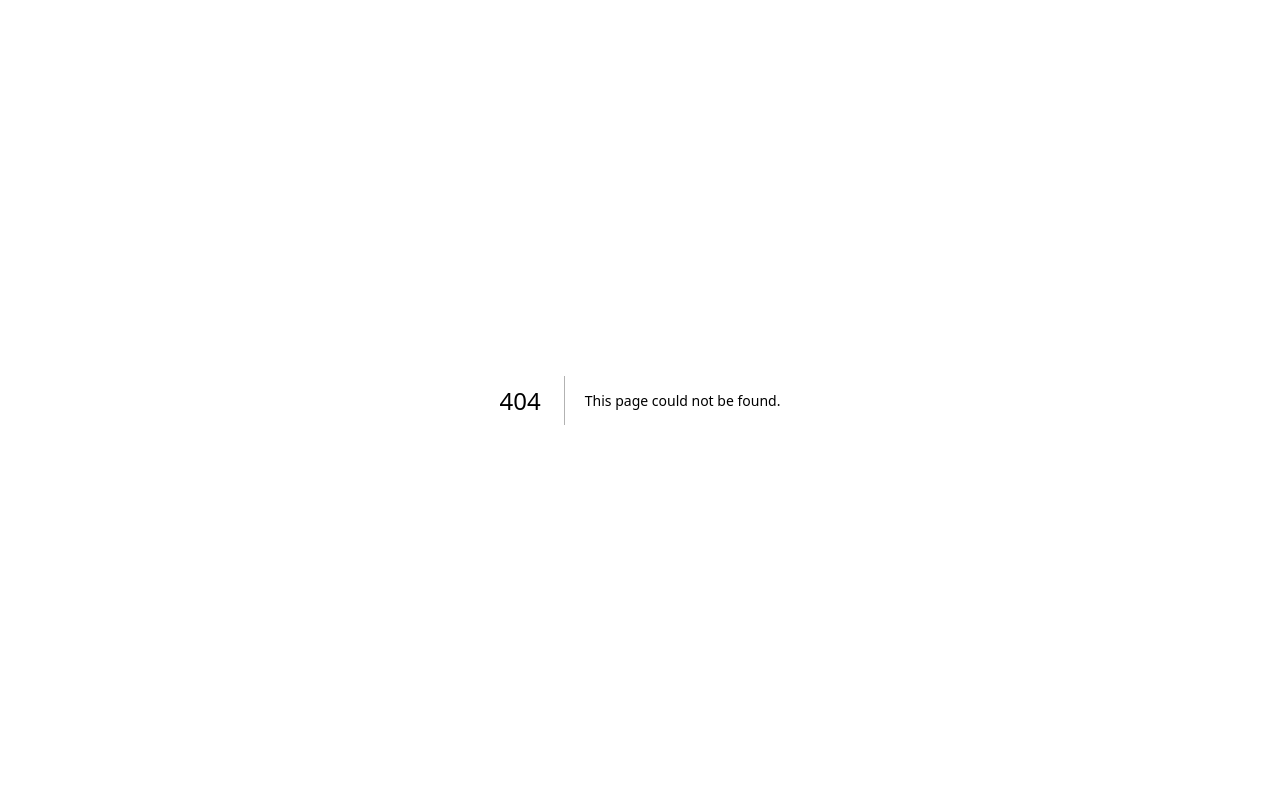
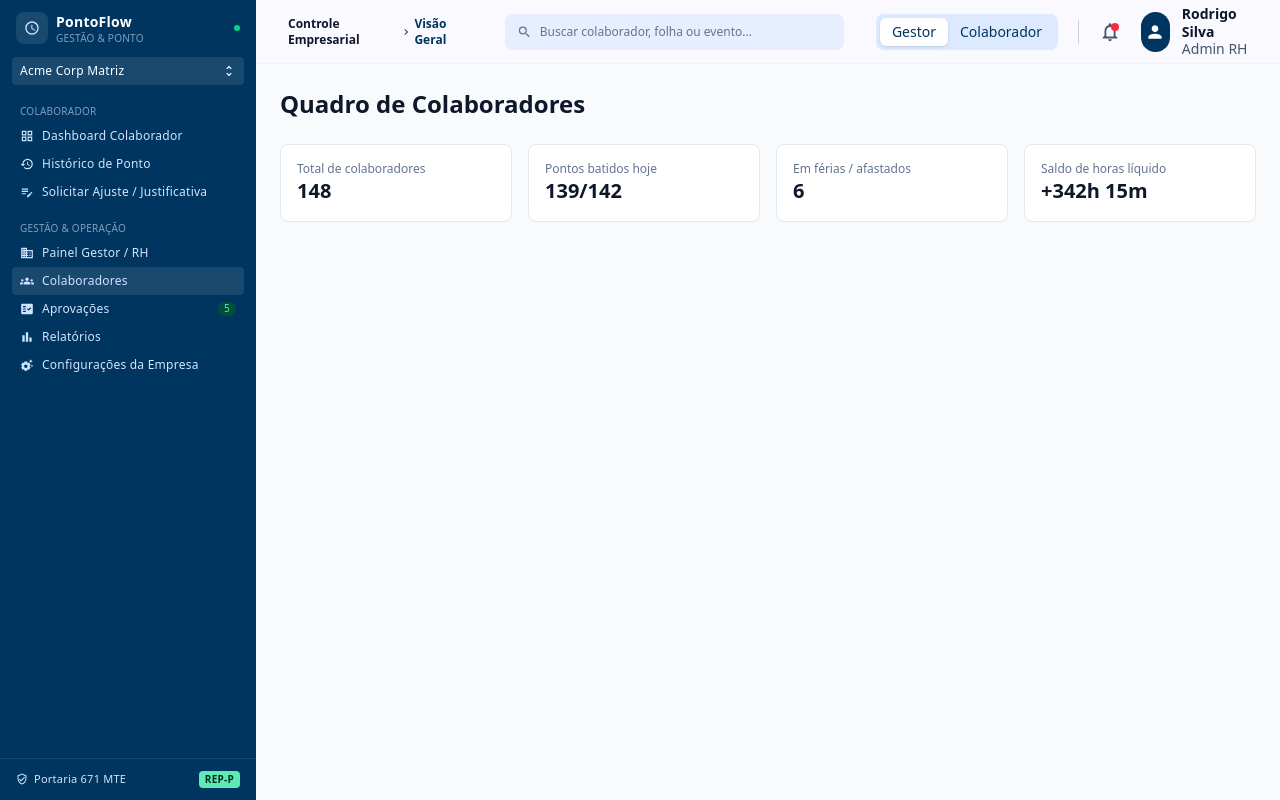
Before and after one commit to lab07-jnd/frontend, a Next.js app: page /collaborators in a window 1280 px wide. Before the commit this address had no page. Built offline with nearby package versions, Linux system fonts and the light colour scheme.

Commit message:
feat: add dashboard layout and collaborators page

```diff
--- /dev/null
+++ b/app/(dashboard)/collaborators/page.tsx
@@ -0,0 +1,21 @@
+import StatCard from "@/components/ui/StatCard";
+
+const stats = [
+  { label: "Total de colaboradores", value: "148" },
+  { label: "Pontos batidos hoje", value: "139/142" },
+  { label: "Em férias / afastados", value: "6" },
+  { label: "Saldo de horas líquido", value: "+342h 15m" },
+];
+
+export default function CollaboratorsPage() {
+  return (
+    <div className="space-y-6">
+      <h2 className="text-2xl font-bold">Quadro de Colaboradores</h2>
+      <div className="grid grid-cols-4 gap-4">
+        {stats.map((s) => (
+          <StatCard key={s.label} {...s} />
+        ))}
+      </div>
+    </div>
+  );
+}
--- /dev/null
+++ b/app/(dashboard)/layout.tsx
@@ -0,0 +1,14 @@
+import Sidebar from "@/components/layout/Sidebar";
+import Header from "@/components/layout/Header";
+
+export default function DashboardLayout({ children }: { children: React.ReactNode }) {
+    return (
+        <div className="flex h-screen bg-slate-50 text-slate-900">
+            <Sidebar />
+            <div className="flex min-w-0 flex-1 flex-col">
+                <Header name="Rodrigo Silva" role="Admin RH" />
+                <main className="flex-1 overflow-y-auto p-6">{children}</main>
+            </div>
+        </div>
+    );
+}
```
